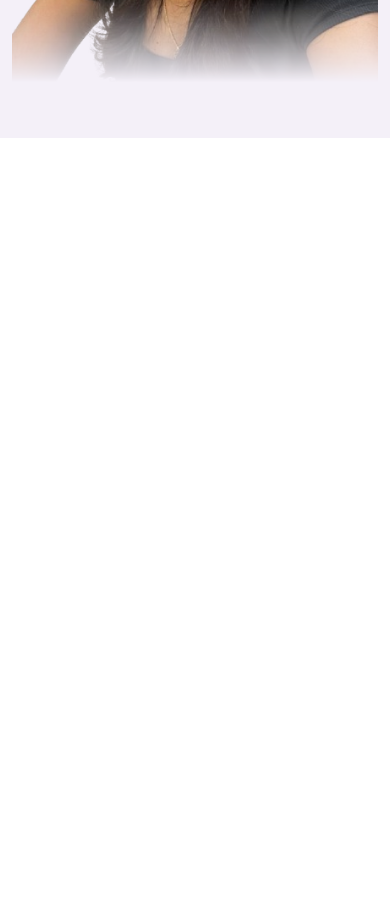
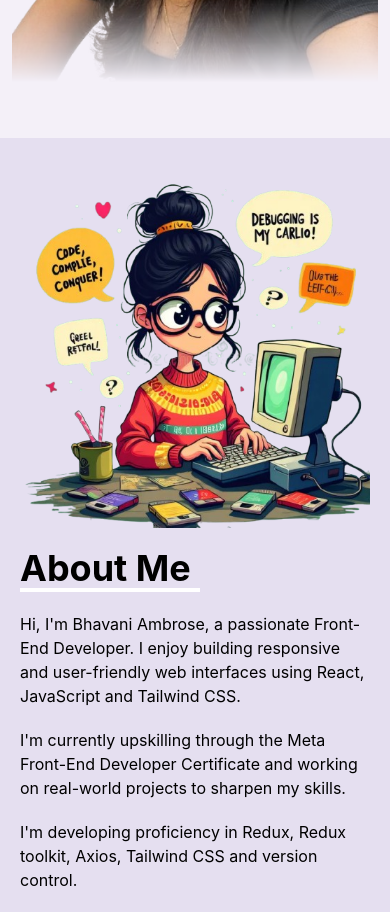
Before and after one commit to bhavani2199/bhavani-portfolio, a React (Create React App) app: page / in a window 390 px wide. Shown: the part 780-1692 px from the top of the page. Before the commit the page ends 918 px from the top, so only its background shows below. Built offline with nearby package versions, Linux system fonts and the light colour scheme.

Commit message:
update About section with responsive layout and updated bio

```diff
--- a/src/App.js
+++ b/src/App.js
@@ -1,6 +1,7 @@
 import "./App.css";
 import Header from "./components/Header";
 import Hero from "./components/Hero";
+import About from "./components/About";
 
 function App() {
   return (
@@ -8,6 +9,7 @@ function App() {
       <title>Bhavani Portfolio</title>
       <Header />
       <Hero />
+      <About />
     </div>
   );
 }
--- /dev/null
+++ b/src/components/About.js
@@ -0,0 +1,34 @@
+import AboutImg from "../assets/about.png";
+
+function About() {
+  return (
+    <section className="flex flex-col md:flex-row bg-[#E5DFF0] px-5 py-5 items-center">
+      <div className="md:w-1/2 flex justify-center items-center py-5">
+        <img src={AboutImg} alt="Illustration of a woman coding on a laptop" />
+      </div>
+
+      <div className="md:w-1/2 flex justify-center md:pr-10">
+        <div className="flex flex-col justify-center max-w-xl">
+          <h1 className="text-4xl border-b-4 border-white mb-5 w-[180px] font-bold ">
+            About Me
+          </h1>
+          <p className="pb-5">
+            Hi, I'm Bhavani Ambrose, a passionate Front-End Developer. I enjoy
+            building responsive and user-friendly web interfaces using React,
+            JavaScript and Tailwind CSS.
+          </p>
+          <p className="pb-5">
+            I'm currently upskilling through the Meta Front-End Developer
+            Certificate and working on real-world projects to sharpen my skills.
+          </p>
+          <p>
+            I'm developing proficiency in Redux, Redux toolkit, Axios, Tailwind
+            CSS and version control.
+          </p>
+        </div>
+      </div>
+    </section>
+  );
+}
+
+export default About;
```
